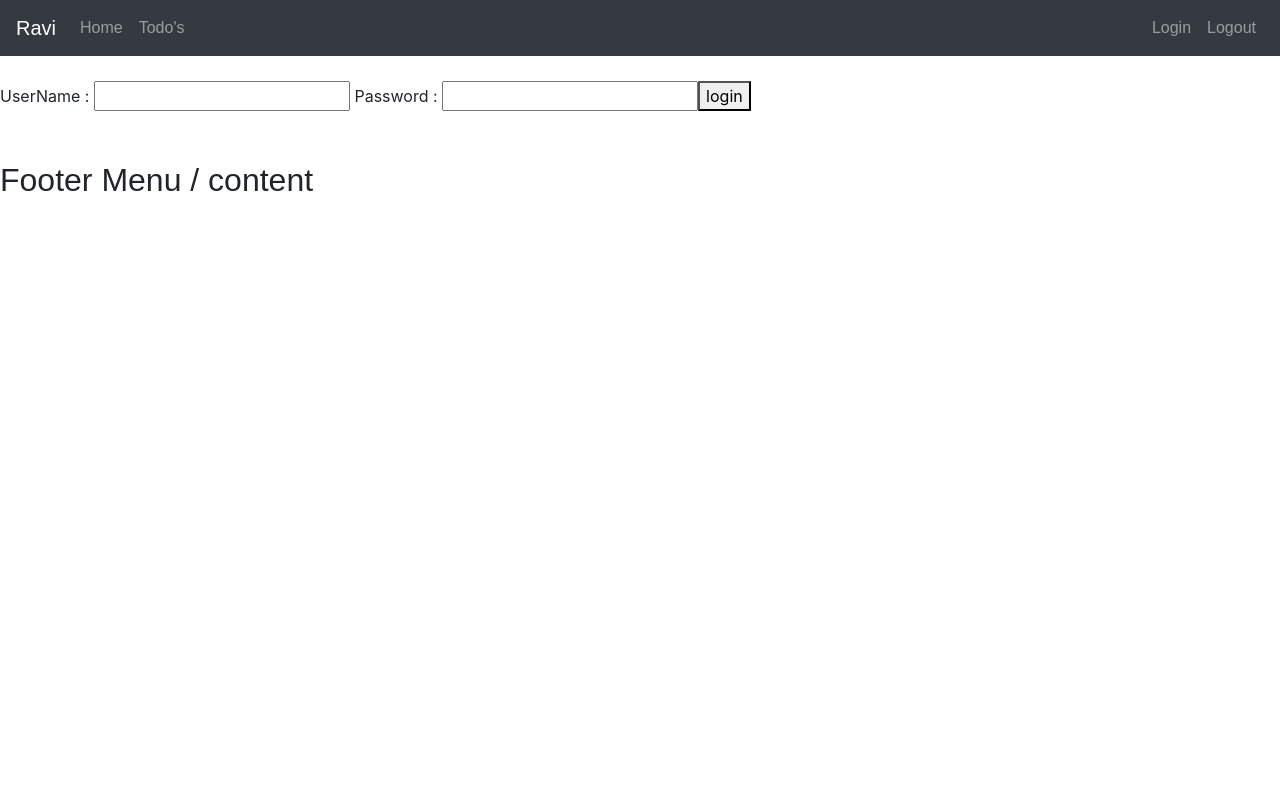
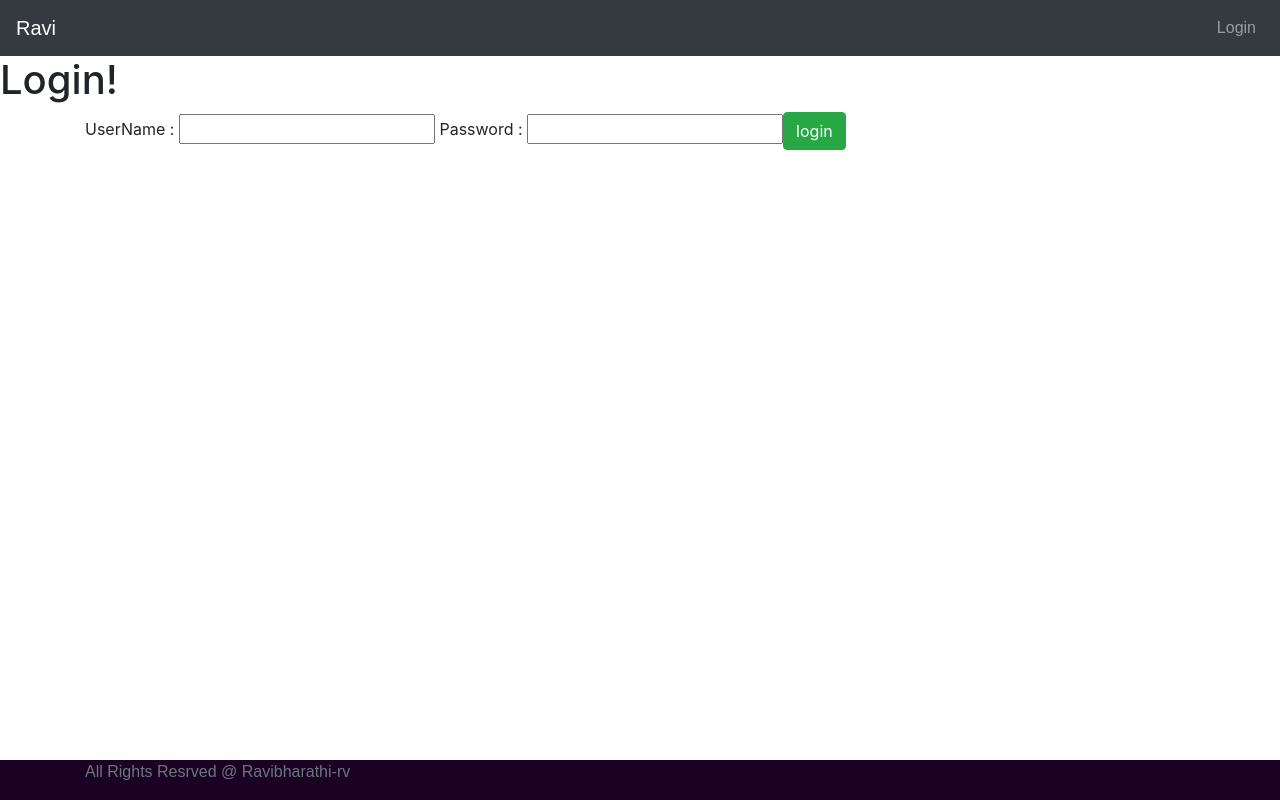
Before and after one commit to Ravibharathi-rv/fullstack_app, an Angular app in the folder frontend/todo/: page / in a window 1280 px wide. Built offline with nearby package versions, Linux system fonts and the light colour scheme.

Commit message:
services generated and updated

```diff
--- a/frontend/todo/package.json
+++ b/frontend/todo/package.json
@@ -27,10 +27,10 @@
     "@angular-devkit/build-angular": "~0.900.1",
     "@angular/cli": "~9.0.1",
     "@angular/compiler-cli": "~9.0.0",
-    "@angular/language-service": "~9.0.0",
-    "@types/node": "^12.11.1",
+    "@angular/language-service": "^9.0.1",
     "@types/jasmine": "~3.5.0",
     "@types/jasminewd2": "~2.0.3",
+    "@types/node": "^12.11.1",
     "codelyzer": "^5.1.2",
     "jasmine-core": "~3.5.0",
     "jasmine-spec-reporter": "~4.2.1",
@@ -42,6 +42,6 @@
     "protractor": "~5.4.3",
     "ts-node": "~8.3.0",
     "tslint": "~5.18.0",
-    "typescript": "~3.7.5"
+    "typescript": "^3.7.5"
   }
 }
--- a/frontend/todo/src/app/app.component.html
+++ b/frontend/todo/src/app/app.component.html
@@ -16,6 +16,9 @@
 
 <!--This h1 and h2 are available for all components, it's seems like constants for all pages-->
  <app-menu></app-menu>
- <br>
+
+
   <router-outlet></router-outlet>
+
+
 <app-footer></app-footer>
--- a/frontend/todo/src/app/footer/footer.component.css
+++ b/frontend/todo/src/app/footer/footer.component.css
@@ -0,0 +1,7 @@
+.footer{
+    position: absolute;
+    bottom: 0;
+    height: 40px;
+    width: 100%;
+    background-color: #1b0225;
+}
--- a/frontend/todo/src/app/footer/footer.component.html
+++ b/frontend/todo/src/app/footer/footer.component.html
@@ -1,2 +1,8 @@
-<br><br>
-<h2>Footer Menu / content</h2>
+
+<footer class="footer">
+
+    <div class="container">
+        <span class="text-muted">All Rights Resrved @ Ravibharathi-rv</span>
+    </div>
+
+</footer>
--- a/frontend/todo/src/app/list-todo/list-todo.component.html
+++ b/frontend/todo/src/app/list-todo/list-todo.component.html
@@ -1,5 +1,7 @@
-<table border="1">
-    <caption>My Todo's</caption>
+<h1>My Todo's</h1>
+<div class="container">
+    <table class="table">
+        <!--table is a inbuilt class name for standard style-->
         <thead>
             <tr>
 
@@ -20,7 +22,9 @@
             <tr *ngFor=" let todo of todos">
                 <td>{{todo.description}} </td>
                 <td>{{todo.done}}</td>
-            <td>{{todo.targetDate | date | uppercase}}</td>  <!-- | operator is called as pipe optr. used to convert data one format into another format-->
+                <td>{{todo.targetDate | date | uppercase}}</td>
+                <!-- | operator is called as pipe optr. used to convert data one format into another format-->
             </tr>
         </tbody>
     </table>
+</div>
--- a/frontend/todo/src/app/login/login.component.html
+++ b/frontend/todo/src/app/login/login.component.html
@@ -1,7 +1,9 @@
+<h1>Login!</h1>
 
+<div class="container">
   <div>
     <!-- *ngIf is a angular directive. it display the error msg only if the value is true. -->
-  <small *ngIf="invalidCred">{{errorMsg}}</small>
+    <div *ngIf="invalidCred" class="alert alert-warning">{{errorMsg}}</div>
   </div>
 
   <div>
@@ -12,7 +14,7 @@
 
     <!-- button event syntac => <button (event)=function()>Login</button>
 handleLogin() function should be defined in login.component.ts--->
-  <button (click)="handleLogin()">login</button>
+    <button (click)="handleLogin()" class="btn btn-success">login</button>
 
     <!--In the above input element value={{username}} bind the value only one side either from component, or from html to component.
 to resolve the problem we should use ngModel="username" it can bind the value to the variable for both side. we can pass the vlaue from html and from component
@@ -20,3 +22,5 @@ also -->
 
     <!-- To use ngModel we should import the ngModel in app.mdule , becoz ngModel is class type.-->
   </div>
+
+</div>
--- a/frontend/todo/src/app/login/login.component.ts
+++ b/frontend/todo/src/app/login/login.component.ts
@@ -1,6 +1,7 @@
 import { Component, OnInit } from '@angular/core';
 import { invalid } from '@angular/compiler/src/render3/view/util';
 import { Router } from '@angular/router'; // imported for Router.
+import { HardcodedAuthenticationService } from '../service/hardcoded-authentication.service';
 
 @Component({
   selector: 'app-login',
@@ -13,29 +14,29 @@ export class LoginComponent implements OnInit {
   username: string;
   password: string;
   errorMsg: string = ' Invalid username/password';
-  invalidCred: boolean= false;
+  invalidCred: boolean = false;
 
   // dependency injection. route is Router type variable it injected to the login component for Routing,
   // constructor make this member variable also.
   // private blocks the route in outside scope
-  constructor(private route:Router) { }
+  constructor(private route: Router, private hardcodedAuthenticationService: HardcodedAuthenticationService) { }
 
   ngOnInit(): void {
   }
 
-  handleLogin() : void
-  { // this function invoked when login button clicked
-   if(this.username === 'Ravi' && this.password ==='test')
-   {
+  handleLogin(): void { // this function invoked when login button clicked
+    // if(this.username === 'Ravi' && this.password ==='test')
+    if (this.hardcodedAuthenticationService.authenticate(this.username, this.password))  // a service used to authenticate the username and password. it return the boolean values
+    {
       this.invalidCred = false;
 
       // route to another page using navigate
-      this.route.navigate(['welcome',this.username]);  //  navigate method only accepts array of values. array contains redirecting component names.
+      this.route.navigate(['welcome', this.username]);  //  navigate method only accepts array of values. array contains redirecting component names.
       // the above username forward to welcome page as a router parameter value.
 
-   }else{
-     this.invalidCred = true;
-   }
+    } else {
+      this.invalidCred = true;
+    }
 
   }
 
--- a/frontend/todo/src/app/menu/menu.component.html
+++ b/frontend/todo/src/app/menu/menu.component.html
@@ -1,13 +1,13 @@
 <header>
     <nav class="navbar navbar-expand-md navbar-dark bg-dark">
-        <div><a href="#" class="navbar-brand">Ravi</a></div>
+        <div><a [routerLink]="['/#']" class="navbar-brand">Ravi</a></div>
         <ul class="navbar-nav">
-            <li><a href="/welcome/Ravi" class="nav-link">Home</a></li>
-            <li><a href="/list-todo" class="nav-link">Todo's</a></li>
+            <li><a *ngIf="hardcodedAuthenticationService.isUserLoggedIn()"[routerLink]="['/welcome/Ravi']" class="nav-link">Home</a></li>
+            <li><a *ngIf="hardcodedAuthenticationService.isUserLoggedIn()"[routerLink]="['/list-todo']" class="nav-link">Todo's</a></li>
         </ul>
         <ul class="navbar-nav navbar-collapse justify-content-end">
-            <li><a href="/login" class="nav-link">Login</a></li>
-            <li><a href="/logout" class="nav-link">Logout</a></li>
+            <li><a *ngIf="!hardcodedAuthenticationService.isUserLoggedIn()"[routerLink]="['/login']" class="nav-link">Login</a></li>
+            <li><a *ngIf="hardcodedAuthenticationService.isUserLoggedIn()"[routerLink]="['/logout']" class="nav-link">Logout</a></li>
         </ul>
     </nav>
 </header>
--- a/frontend/todo/src/app/menu/menu.component.ts
+++ b/frontend/todo/src/app/menu/menu.component.ts
@@ -1,4 +1,5 @@
 import { Component, OnInit } from '@angular/core';
+import { HardcodedAuthenticationService } from '../service/hardcoded-authentication.service';
 
 @Component({
   selector: 'app-menu',
@@ -7,9 +8,10 @@ import { Component, OnInit } from '@angular/core';
 })
 export class MenuComponent implements OnInit {
 
-  constructor() { }
+  constructor( private hardcodedAuthenticationService: HardcodedAuthenticationService) { }
 
   ngOnInit(): void {
+   // this.hardcodedAuthenticateService.isUserLoggedIn()
   }
 
 }
--- /dev/null
+++ b/frontend/todo/src/app/service/hardcoded-authentication.service.ts
@@ -0,0 +1,28 @@
+import { Injectable } from '@angular/core';
+
+@Injectable({
+  providedIn: 'root'
+})
+export class HardcodedAuthenticationService {
+
+  constructor() { }
+  // the service used gor authenticate the username and password and return the boolean value
+  authenticate(username: string,password: string)
+  {
+    //console.log(this.isUserLoggedIn());
+    if(username === 'Ravi' && password==='test')
+    {
+      sessionStorage.setItem('userauthenticated',username); // it storess the username in session storage of the browser location.
+      return true;
+    }
+    return false;
+  }
+
+  isUserLoggedIn(){
+    let user = sessionStorage.getItem('userauthenticated');
+
+    return !(user === null);
+
+  }
+
+}
--- a/frontend/todo/src/app/welcome/welcome.component.html
+++ b/frontend/todo/src/app/welcome/welcome.component.html
@@ -1,10 +1,13 @@
+<h1>Welcome</h1>
 
+<div class="container">
 
+    <div>
+        <p>Welcome {{name1}} to the Welcome page</p>
+    </div>
+    <div>
+        <!-- router link is similar to href="#" it used to navigate to the other page using given url path-->
+        <a [routerLink]="['/list-todo']">click her to go Todo's page</a>
+    </div>
 
-<div>
-    <p>Welcome {{name1}} to the Welcome page</p>
 </div>
-<div>
-    <!-- router link is similar to href="#" it used to navigate to the other page using given url path-->
-    <a [routerLink]="['/list-todo']" >click her to go Todo's page</a>
-</div>
```
Also changed, not shown: 2 other files (tests, documents, lock files or other folders). Lines whose indentation alone changed are shown as unchanged.
